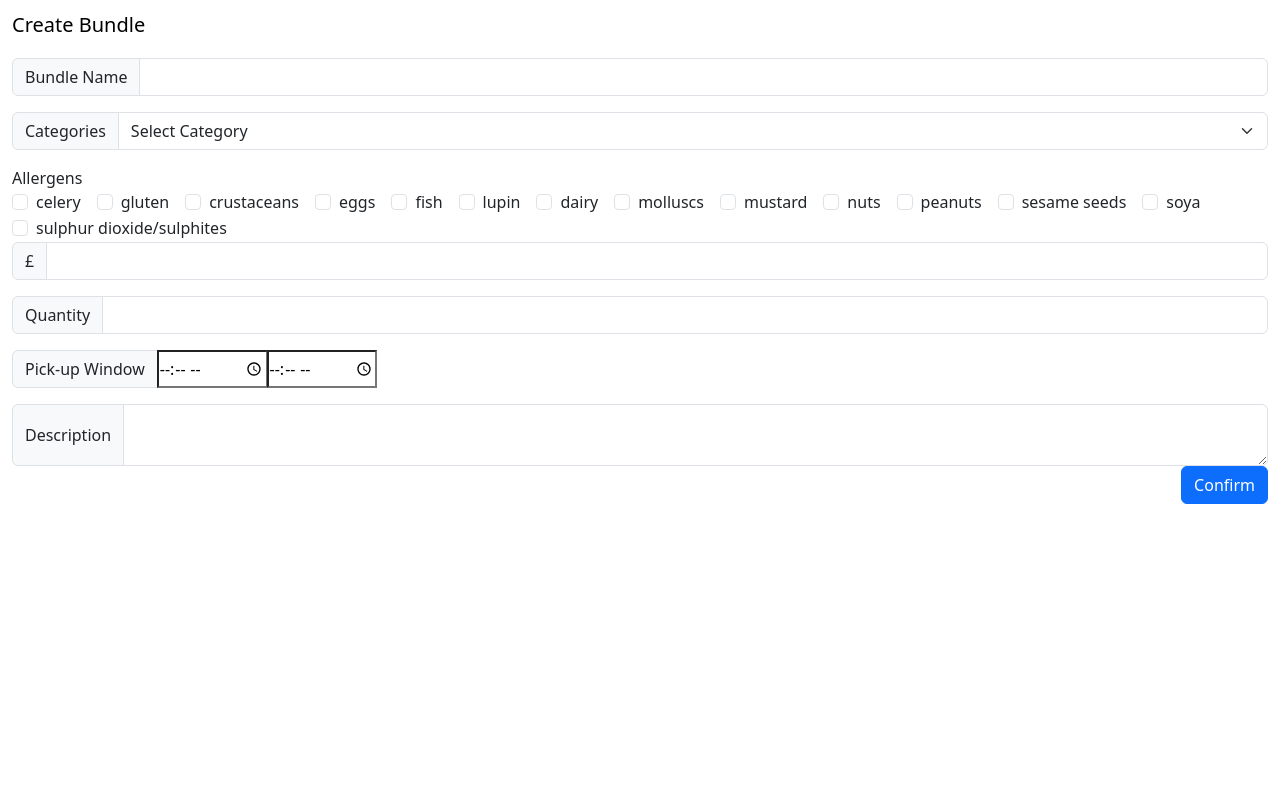
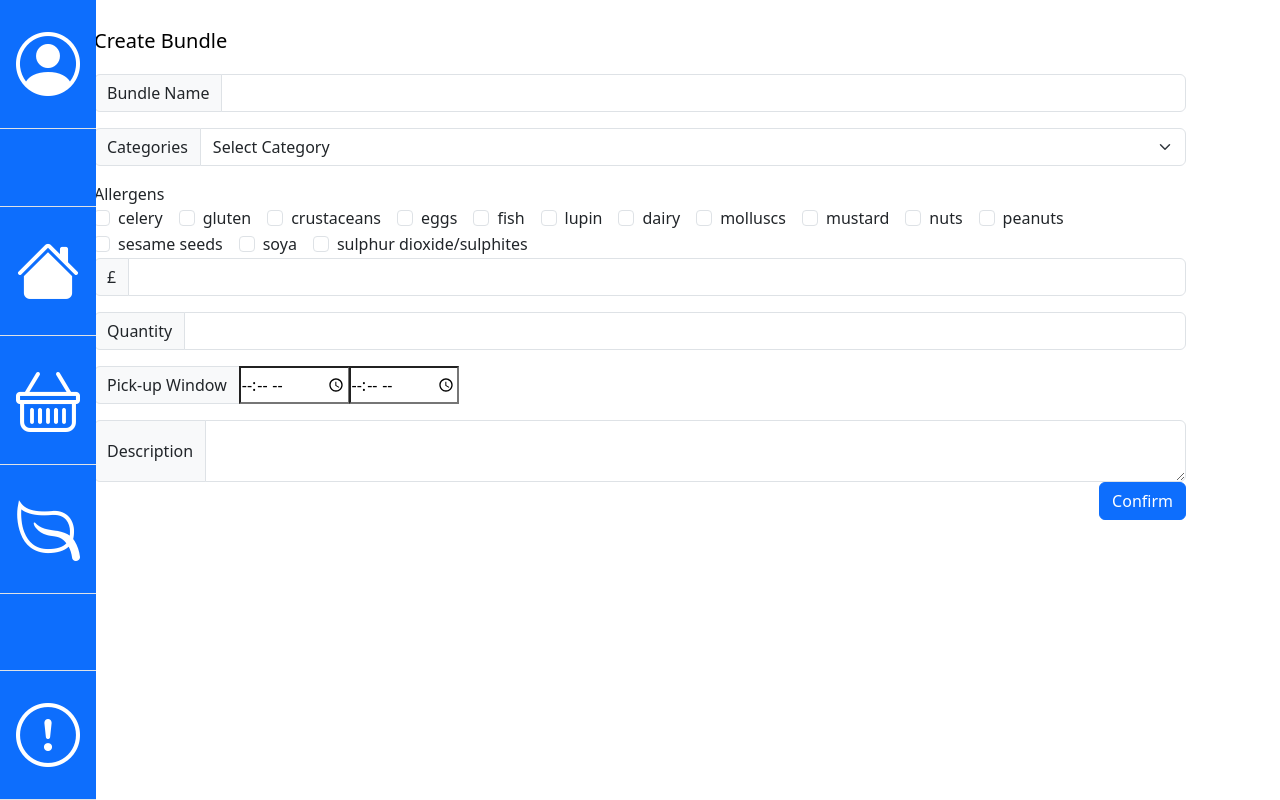
Before and after one commit to BrianStadnicki/COM2020-team-project, a Django app: page /bundle/new in a window 1280 px wide. Run offline with Django 5.2, Linux system fonts and the light colour scheme; some libraries are stand-ins or nearby versions.

Commit message:
add sidebar and set homepage

```diff
--- a/food-waste-rescue/main/templates/layout.html
+++ b/food-waste-rescue/main/templates/layout.html
@@ -6,10 +6,49 @@
     {% load django_bootstrap5 %}
     {% bootstrap_css %}
     {% bootstrap_javascript %}
+    <link rel="stylesheet" href="https://cdn.jsdelivr.net/npm/bootstrap-icons@1.13.1/font/bootstrap-icons.min.css">
     <title>{% block title  %}{% endblock %}</title>
 </head>
-<body>
-    {% block content %}
-    {% endblock %}
+<body class="container-fluid">
+    <div class="">
+        <div class="col-1 fixed-top">
+            <div class="d-flex flex-column bg-primary" style="width: min-content;">
+                <ul class="d-flex nav nav-pills nav-flush flex-column text-center" style="height: 100vh">
+                    <li class="nav-item mb-auto">
+                        <a class="nav-link active py-3 border-bottom rounded-0" href="/accounts/login">
+                            <i class="bi bi-person-circle" style="font-size: 4rem;" title="Profile"></i>
+                        </a>
+                    </li>
+                    <li class="nav-item">
+                        <a class="nav-link active py-3 border-bottom border-top rounded-0" href="{% url 'bundles_view_url' %}">
+                            <i class="bi bi-house-fill" style="font-size: 4rem;" title="Main"></i>
+                        </a>
+                    </li>
+                    <li class="nav-item">
+                        <a class="nav-link active py-3 border-bottom rounded-0" href="{% url 'reservations_view_url' %}">
+                            <i class="bi bi-basket" style="font-size: 4rem;" title="Reservations"></i>
+                        </a>
+                    </li>
+                                <li class="nav-item">
+                        <a class="nav-link active py-3 border-bottom rounded-0">
+                            <i class="bi bi-leaf" style="font-size: 4rem;" title="Impact"></i>
+                        </a>
+                    </li>
+                                </li>
+                                <li class="nav-item mt-auto">
+                        <a class="nav-link active py-3 border-bottom border-top rounded-0" href="{% url 'reports_view_url' %}">
+                            <i class="bi bi-exclamation-circle" style="font-size: 4rem;" title="Report"></i>
+                        </a>
+                    </li>
+                </ul>
+            </div>
+        </div>
+        <div class="col py-3">
+            <div class="container">
+                {% block content %}
+                {% endblock %}
+            </div>
+        </div>
+    </div>
 </body>
 </html>
--- a/food-waste-rescue/main/urls.py
+++ b/food-waste-rescue/main/urls.py
@@ -6,6 +6,7 @@ from django.conf import settings
 urlpatterns = [
     path("accounts/", include("django.contrib.auth.urls")),
     path("test/", views.test_view, name="test_view_url"),
+    path("", views.bundles_view, name="bundles_view_url"),
     path("bundles", views.bundles_view, name="bundles_view_url"),
     path("bundle/<int:id>", views.bundle_view, name="bundle_view_url"),
     path("bundle/<int:id>/edit", views.bundle_edit_view, name="bundle_edit_view_url"),
```
